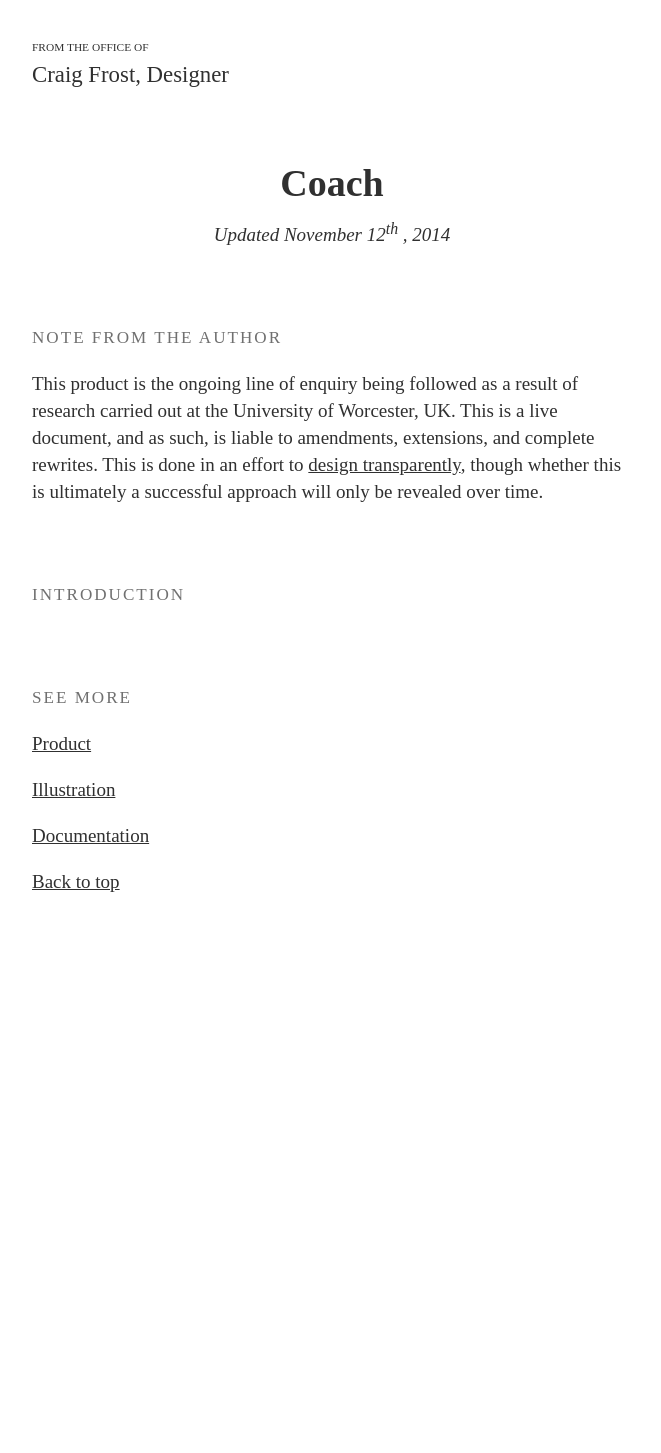
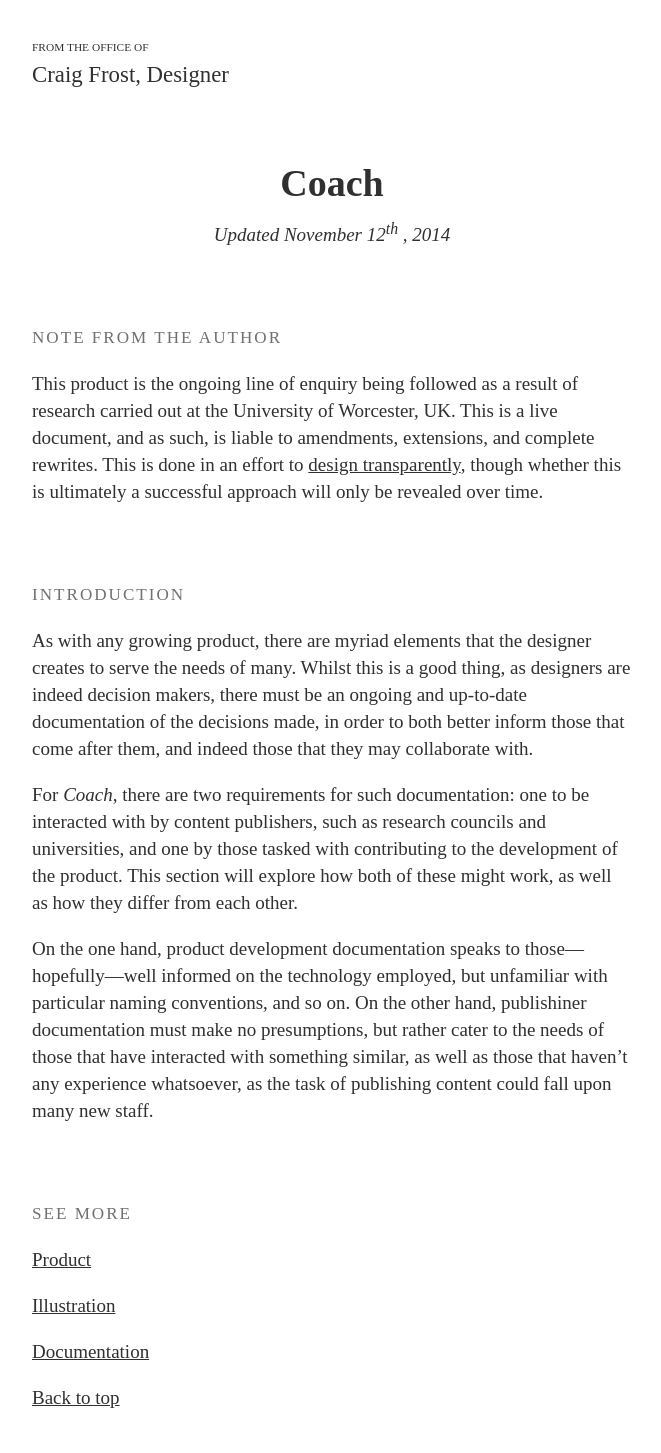
Before and after one commit to craigthomasfrost/cfdesigner.github.io, a Jekyll site: the page built from coach/documentation/index.md, in a window 1280 px wide. Shown: the whole page, without its empty margins (308-969 px from the left). Built offline with Jekyll 4.4.1, drawn with Linux system fonts in a browser that asks for light colours; nearby versions of some CDN libraries; Markdown is read by kramdown in place of the engine named in the settings; before the commit the page ends 937 px from its top, so only the background shows below that.

Commit message:
Add first thoughts on 'Coach' documentation
Initial ideas in relation to  creating and contrasting documentation
required for the ‘Coach’ product.

```diff
--- a/coach/documentation/index.md
+++ b/coach/documentation/index.md
@@ -7,3 +7,9 @@
 This product is the ongoing line of enquiry being followed as a result of research carried out at the University of Worcester, UK. This is a live document, and as such, is liable to amendments, extensions, and complete rewrites. This is done in an effort to [design transparently](/2014/10/24/designing-in-the-open/), though whether this is ultimately a successful approach will only be revealed over time.
 
 ### Introduction
+
+As with any growing product, there are myriad elements that the designer creates to serve the needs of many. Whilst this is a good thing, as designers are indeed decision makers, there must be an ongoing and up-to-date documentation of the decisions made, in order to both better inform those that come after them, and indeed those that they may collaborate with.
+
+For *Coach*, there are two requirements for such documentation: one to be interacted with by content publishers, such as research councils and universities, and one by those tasked with contributing to the development of the product. This section will explore how both of these might work, as well as how they differ from each other.
+
+On the one hand, product development documentation speaks to those—hopefully—well informed on the technology employed, but unfamiliar with particular naming conventions, and so on. On the other hand, publishiner documentation must make no presumptions, but rather cater to the needs of those that have interacted with something similar, as well as those that haven't any experience whatsoever, as the task of publishing content could fall upon many new staff.
```
